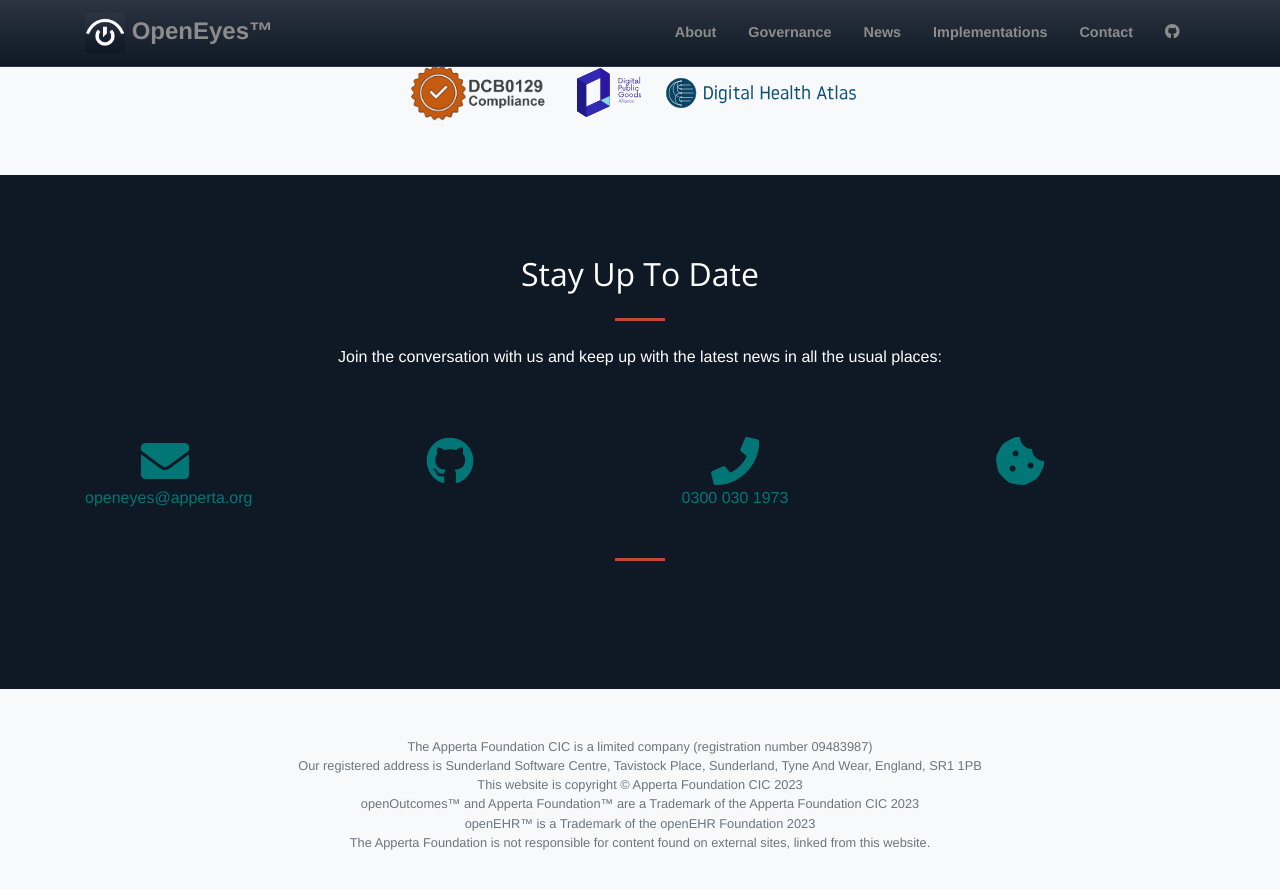
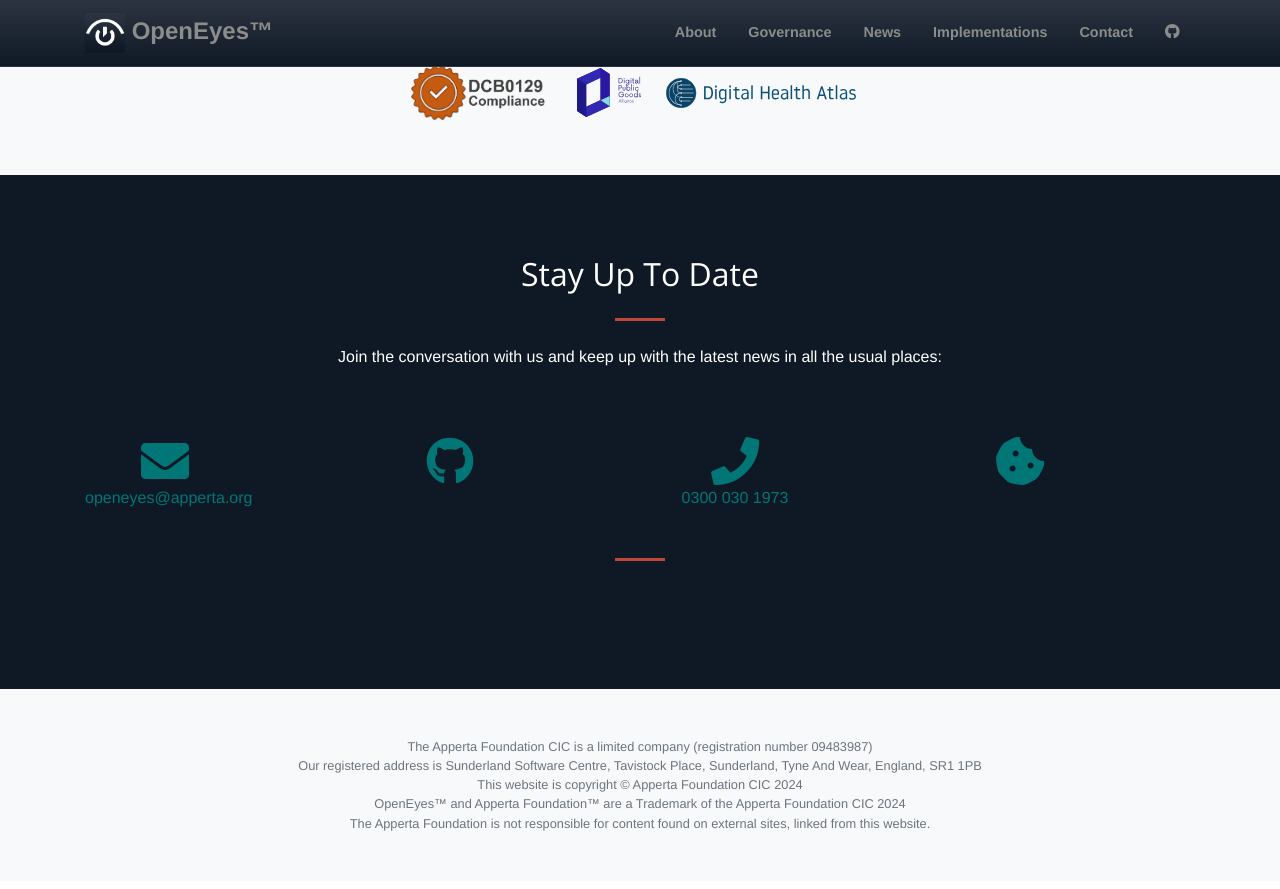
Before and after one commit to openeyes/openeyes.github.io, a Jekyll site: the page built from index.html, in a window 1280 px wide and 900 px high, scrolled down 6864 px. Shown: the top 889 px of the window. Built offline with Jekyll 4.4.1, drawn with Linux system fonts in a browser that asks for light colours; nearby versions of some CDN libraries; some web fonts are replaced.

Commit message:
update/footer

```diff
--- a/_includes/footer.html
+++ b/_includes/footer.html
@@ -55,9 +55,8 @@
         <div class="small text-center text-muted">The Apperta Foundation CIC is a limited company (registration number 09483987)<br>
 
   Our registered address is Sunderland Software Centre, Tavistock Place, Sunderland, Tyne And Wear, England, SR1 1PB<br>
-  This website is copyright © Apperta Foundation CIC 2023</br>
-        openOutcomes™ and Apperta Foundation™ are a Trademark of the Apperta Foundation CIC 2023</br>
-        openEHR™ is a Trademark of the openEHR Foundation 2023</br>
+  This website is copyright © Apperta Foundation CIC 2024</br>
+        OpenEyes™ and Apperta Foundation™ are a Trademark of the Apperta Foundation CIC 2024</br>
         The Apperta Foundation is not responsible for content found on external sites, linked from this website.</br>
       </div>
     </footer>
--- a/_includes/page-footer.html
+++ b/_includes/page-footer.html
@@ -42,9 +42,8 @@
         <div class="small text-center text-muted">The Apperta Foundation CIC is a limited company (registration number 09483987)<br>
 
   Our registered address is Sunderland Software Centre, Tavistock Place, Sunderland, Tyne And Wear, England, SR1 1PB<br>
-  This website is copyright © Apperta Foundation CIC 2023</br>
-        openOutcomes™ and Apperta Foundation™ are a Trademark of the Apperta Foundation CIC 2023</br>
-        openEHR™ is a Trademark of the openEHR Foundation 2023</br>
+  This website is copyright © Apperta Foundation CIC 2024</br>
+        OpenEyes™ and Apperta Foundation™ are a Trademark of the Apperta Foundation CIC 2024</br>
         The Apperta Foundation is not responsible for content found on external sites, linked from this website.</br>
       </div>
     </footer>
```
